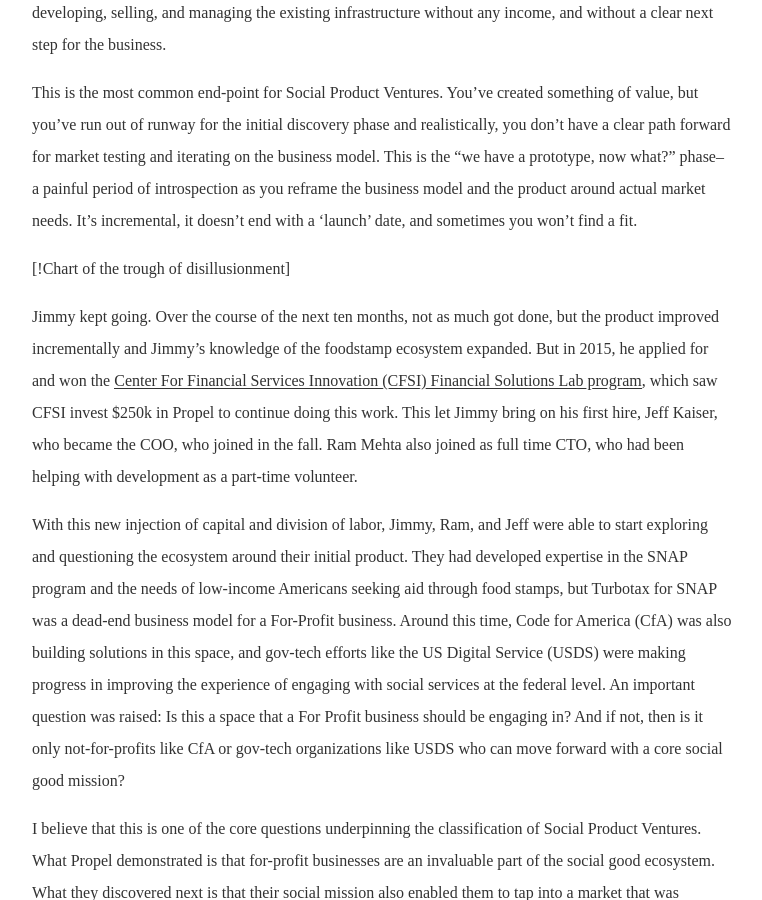
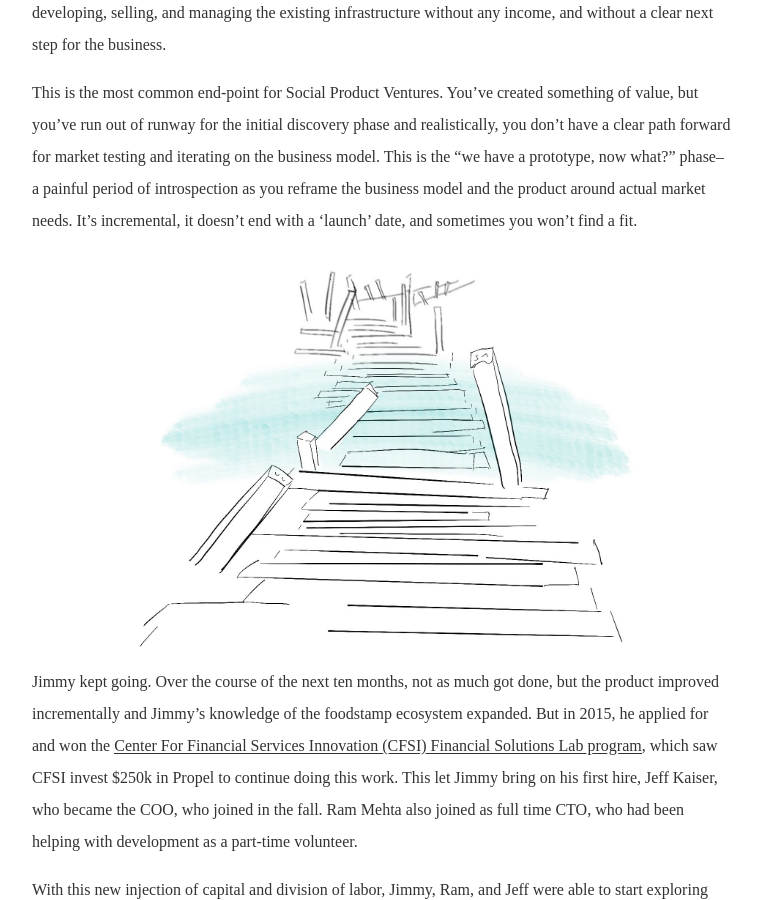
Before and after one commit to readywater/log.andrewlb.com, a Jekyll site: the page built from _posts/2017-07-31-Propel.md, in a window 1280 px wide and 900 px high, scrolled down 1882 px. Shown: the whole window, without its empty margins (258-1020 px from the left). Built offline with Jekyll 4.4.1, drawn with Linux system fonts in a browser that asks for light colours; some web fonts are replaced; comment, search, counter and statistics services are not loaded.

Commit message:
Adding image

```diff
--- a/_posts/2017-07-31-Propel.md
+++ b/_posts/2017-07-31-Propel.md
@@ -7,6 +7,7 @@
 tags: [social venture design, newamerica, research, propel, casestudy]
 image: '/images/posts/20170731-propel.jpg'
 ---
+
 Why the hell is it so hard to do good? Social Product Ventures (SVP) are creating products to do good in the world. The product venture part of the SVP equation however, might resemble a traditional software product business. You need engineers to build, maintain, and scale the code base. You need designers to do research and design with your users and customers. You need product managers to scope and shepherd the product itself with an eye to its many stakeholders. These salaries alone represent a very high cost to a SVP that is looking to move past its prototype phase and into a serious product development cycle. Founders, who are often bootstraping off their own savings for a time, also see a high opportunity cost to their own activities.
 
 What we see is that countless skilled entrepreneurs want "doing good" to be their primary business. But they pay for that drive with their savings and alternative earning opportunities because they believe that people's lives should be better, and they see an opportunity to elevate those lives through technology. So: How might we make the application of product development skills in the public interest not a sacrificial act, but a sustainable and desirable direction for entrepreneurs and their early employees?
@@ -21,7 +22,7 @@
 
 This is the most common end-point for Social Product Ventures. You've created something of value, but you've run out of runway for the initial discovery phase and realistically, you don't have a clear path forward for market testing and iterating on the business model. This is the "we have a prototype, now what?" phase– a painful period of introspection as you reframe the business model and the product around actual market needs. It's incremental, it doesn't end with a 'launch' date, and sometimes you won't find a fit.
 
-[!Chart of the trough of disillusionment]
+![Chart of the trough of disillusionment]({{ site.url }}/images/posts/20170731-chasm.jpg)
 
 Jimmy kept going. Over the course of the next ten months, not as much got done, but the product improved incrementally and Jimmy’s knowledge of the foodstamp ecosystem expanded. But in 2015, he applied for and won the [Center For Financial Services Innovation (CFSI) Financial Solutions Lab program](http://finlab.cfsinnovation.com/challenges/2015/propel/), which saw CFSI invest $250k in Propel to continue doing this work. This let Jimmy bring on his first hire, Jeff Kaiser, who became the COO, who joined in the fall. Ram Mehta also joined as full time CTO, who had been helping with development as a part-time volunteer.
 
```
Also changed, not shown: images/posts/20170731-chasm.jpg (added).
